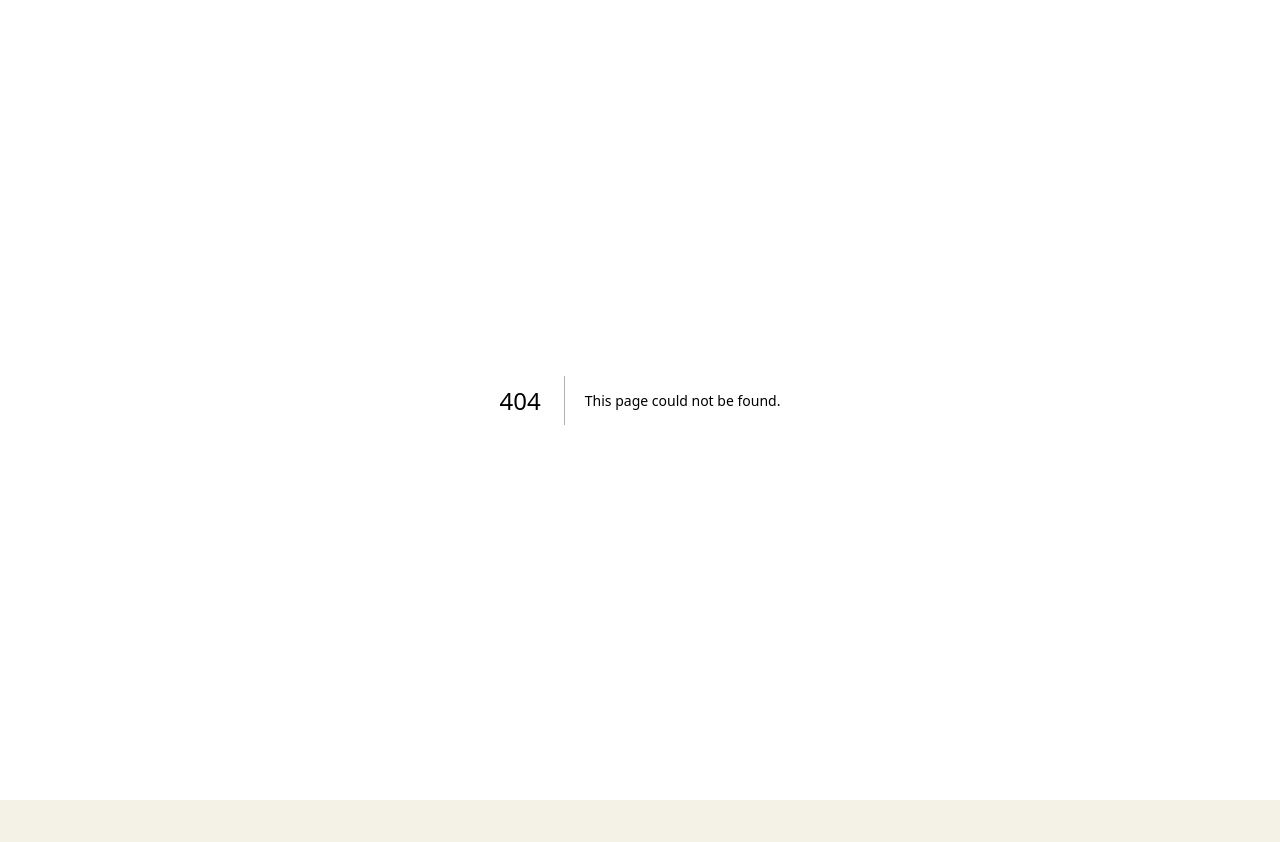
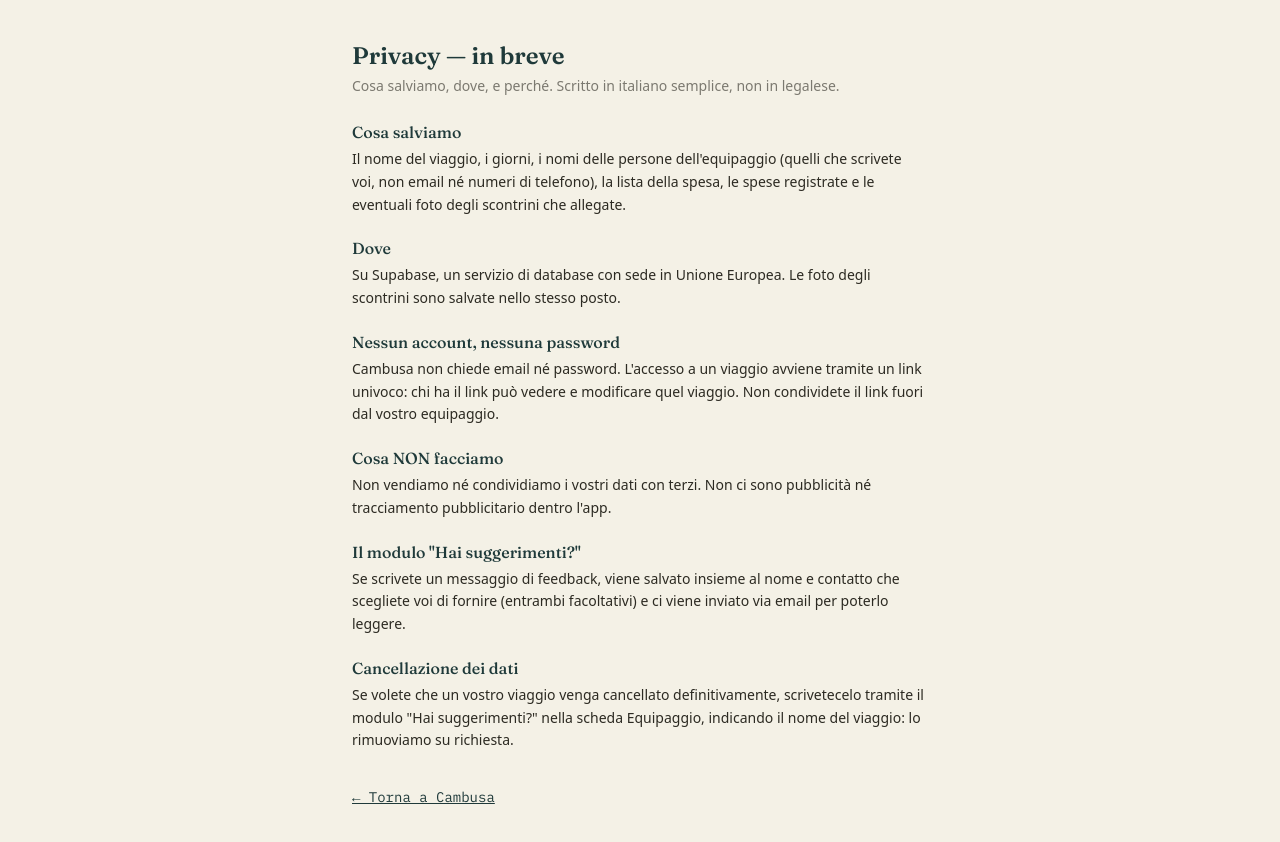
Before and after one commit to CambusaApp/cambusa-app, a Next.js app: page /privacy in a window 1280 px wide. Before the commit this address had no page. Shown: the top 842 px of the page. Before the commit the page ends 800 px from the top, so only its background shows below. Built offline with nearby package versions, Linux system fonts and the light colour scheme.

Commit message:
Add files via upload

```diff
--- a/pages/_document.js
+++ b/pages/_document.js
@@ -5,6 +5,12 @@ export default function Document() {
     <Html lang="it">
       <Head>
         <meta name="viewport" content="width=device-width, initial-scale=1, viewport-fit=cover" />
+        <meta name="theme-color" content="#1f3a3a" />
+        <link rel="manifest" href="/manifest.json" />
+        <link rel="icon" href="/favicon-32.png" type="image/png" />
+        <link rel="apple-touch-icon" href="/apple-touch-icon.png" />
+        <meta name="apple-mobile-web-app-capable" content="yes" />
+        <meta name="apple-mobile-web-app-title" content="Cambusa" />
       </Head>
       <body>
         <Main />
--- a/pages/index.js
+++ b/pages/index.js
@@ -177,6 +177,9 @@ export default function Home() {
             Parti da una lista vuota
           </button>
         </div>
+        <div className="text-center mt-4">
+          <a href="/privacy" className="text-xs font-num underline opacity-50">Privacy</a>
+        </div>
       </div>
     </div>
   );
--- /dev/null
+++ b/pages/privacy.js
@@ -0,0 +1,52 @@
+import Head from "next/head";
+import Link from "next/link";
+
+const INK = "#1f3a3a";
+const PAPER = "#f4f1e6";
+
+export default function Privacy() {
+  return (
+    <>
+      <Head>
+        <title>Cambusa — Privacy</title>
+      </Head>
+      <div className="min-h-screen px-6 py-10" style={{ background: PAPER, color: "#2c2a22" }}>
+        <div className="max-w-xl mx-auto">
+          <h1 className="font-log text-2xl mb-1" style={{ color: INK, fontWeight: 600 }}>Privacy — in breve</h1>
+          <p className="text-sm opacity-60 mb-6">Cosa salviamo, dove, e perché. Scritto in italiano semplice, non in legalese.</p>
+
+          <div className="flex flex-col gap-5 text-sm leading-relaxed">
+            <div>
+              <h2 className="font-log text-base mb-1" style={{ color: INK }}>Cosa salviamo</h2>
+              <p>Il nome del viaggio, i giorni, i nomi delle persone dell'equipaggio (quelli che scrivete voi, non email né numeri di telefono), la lista della spesa, le spese registrate e le eventuali foto degli scontrini che allegate.</p>
+            </div>
+            <div>
+              <h2 className="font-log text-base mb-1" style={{ color: INK }}>Dove</h2>
+              <p>Su Supabase, un servizio di database con sede in Unione Europea. Le foto degli scontrini sono salvate nello stesso posto.</p>
+            </div>
+            <div>
+              <h2 className="font-log text-base mb-1" style={{ color: INK }}>Nessun account, nessuna password</h2>
+              <p>Cambusa non chiede email né password. L'accesso a un viaggio avviene tramite un link univoco: chi ha il link può vedere e modificare quel viaggio. Non condividete il link fuori dal vostro equipaggio.</p>
+            </div>
+            <div>
+              <h2 className="font-log text-base mb-1" style={{ color: INK }}>Cosa NON facciamo</h2>
+              <p>Non vendiamo né condividiamo i vostri dati con terzi. Non ci sono pubblicità né tracciamento pubblicitario dentro l'app.</p>
+            </div>
+            <div>
+              <h2 className="font-log text-base mb-1" style={{ color: INK }}>Il modulo "Hai suggerimenti?"</h2>
+              <p>Se scrivete un messaggio di feedback, viene salvato insieme al nome e contatto che scegliete voi di fornire (entrambi facoltativi) e ci viene inviato via email per poterlo leggere.</p>
+            </div>
+            <div>
+              <h2 className="font-log text-base mb-1" style={{ color: INK }}>Cancellazione dei dati</h2>
+              <p>Se volete che un vostro viaggio venga cancellato definitivamente, scrivetecelo tramite il modulo "Hai suggerimenti?" nella scheda Equipaggio, indicando il nome del viaggio: lo rimuoviamo su richiesta.</p>
+            </div>
+          </div>
+
+          <div className="mt-8">
+            <Link href="/" className="text-sm font-num underline" style={{ color: INK }}>← Torna a Cambusa</Link>
+          </div>
+        </div>
+      </div>
+    </>
+  );
+}
```
